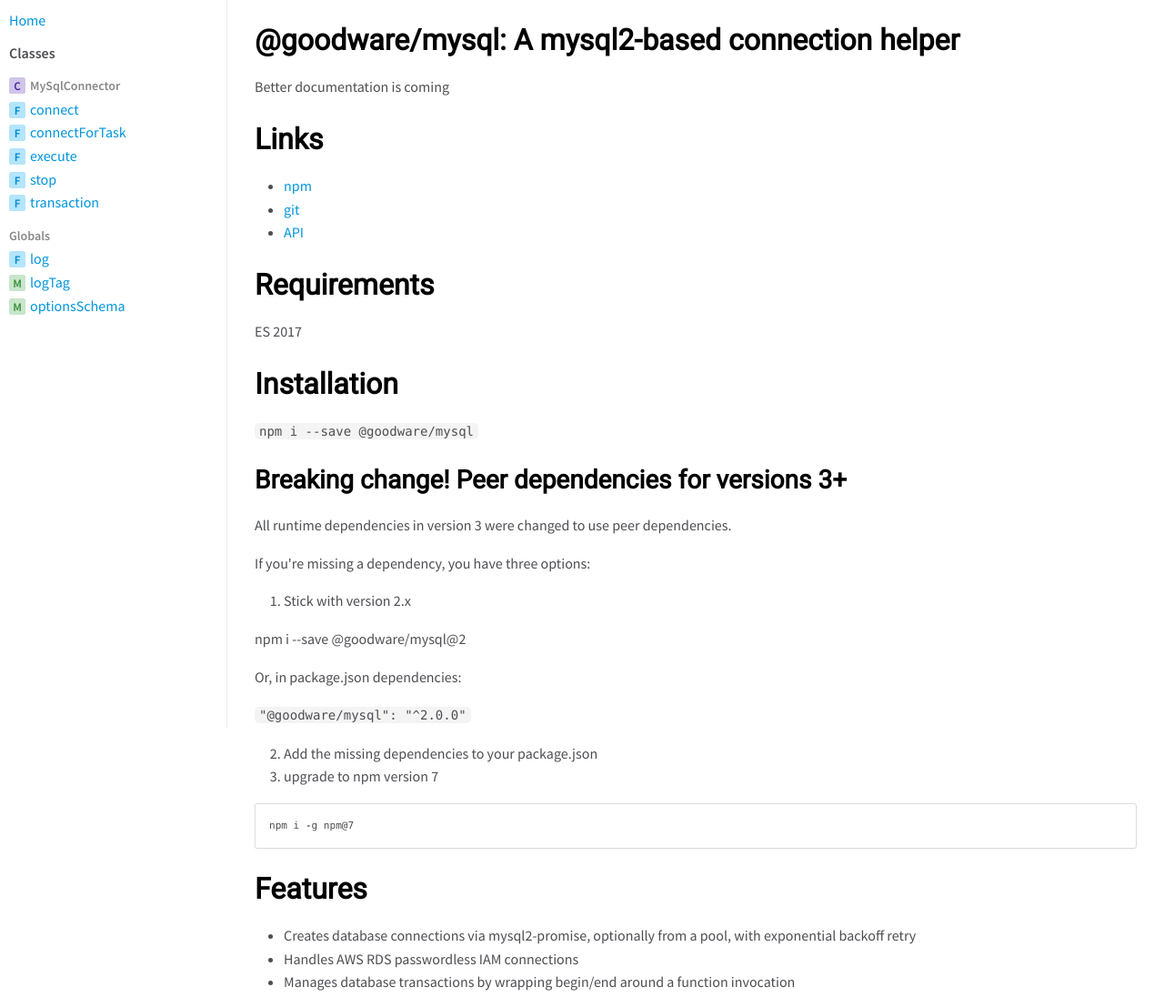
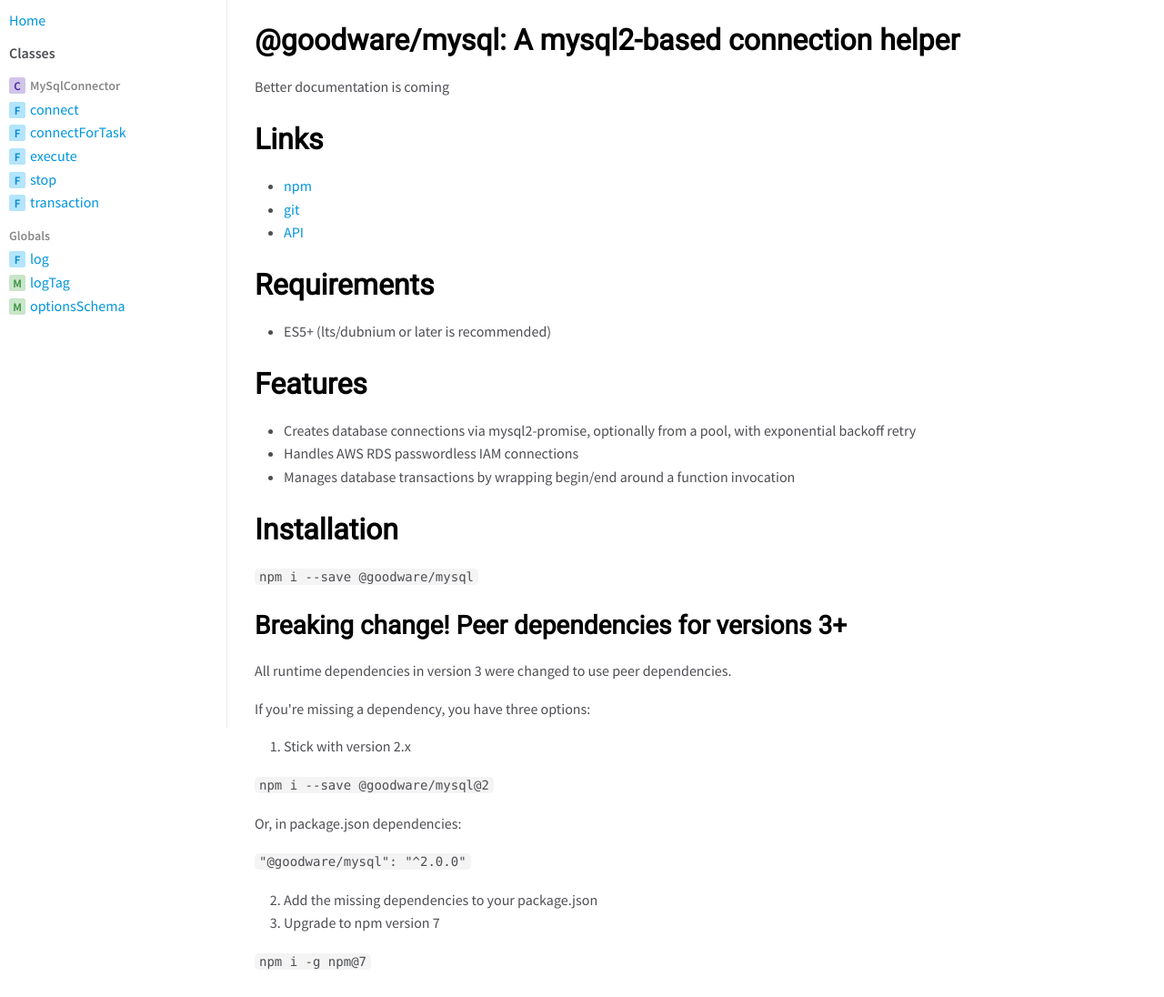
Before and after one commit to good-ware/js-mysql, a website: page docs/index.html in a window 1280 px wide. Shown: the top 1096 px of the page at 91% size. Drawn offline with nearby package versions, Linux system fonts and the light colour scheme.

Commit message:
Improve docs

```diff
--- a/docs/index.html
+++ b/docs/index.html
@@ -57,7 +57,15 @@
 <li><a href="https://good-ware.github.io/js-mysql/">API</a></li>
 </ul>
 <h1>Requirements</h1>
-<p>ES 2017</p>
+<ul>
+<li>ES5+ (lts/dubnium or later is recommended)</li>
+</ul>
+<h1>Features</h1>
+<ul>
+<li>Creates database connections via mysql2-promise, optionally from a pool, with exponential backoff retry</li>
+<li>Handles AWS RDS passwordless IAM connections</li>
+<li>Manages database transactions by wrapping begin/end around a function invocation</li>
+</ul>
 <h1>Installation</h1>
 <p><code>npm i --save @goodware/mysql</code></p>
 <h2>Breaking change! Peer dependencies for versions 3+</h2>
@@ -66,21 +74,14 @@
 <ol>
 <li>Stick with version 2.x</li>
 </ol>
-<p>npm i --save @goodware/mysql@2</p>
+<p><code>npm i --save @goodware/mysql@2</code></p>
 <p>Or, in package.json dependencies:</p>
 <p><code>&quot;@goodware/mysql&quot;: &quot;^2.0.0&quot;</code></p>
 <ol start="2">
 <li>Add the missing dependencies to your package.json</li>
-<li>upgrade to npm version 7</li>
+<li>Upgrade to npm version 7</li>
 </ol>
-<pre class="prettyprint source lang-shell"><code>npm i -g npm@7
-</code></pre>
-<h1>Features</h1>
-<ul>
-<li>Creates database connections via mysql2-promise, optionally from a pool, with exponential backoff retry</li>
-<li>Handles AWS RDS passwordless IAM connections</li>
-<li>Manages database transactions by wrapping begin/end around a function invocation</li>
-</ul>
+<p><code>npm i -g npm@7</code></p>
 <h1>Usage</h1>
 <ol>
 <li>Create an instance of the class that is exported by this module</li>
@@ -136,7 +137,7 @@
 <br class="clear">
 
 <footer>
-    Generated by <a href="https://github.com/jsdoc3/jsdoc">JSDoc 3.6.6</a> on Thu Dec 31 2020 11:06:26 GMT-0800 (Pacific Standard Time) using the Minami theme.
+    Generated by <a href="https://github.com/jsdoc3/jsdoc">JSDoc 3.6.6</a> on Thu Dec 31 2020 11:16:51 GMT-0800 (Pacific Standard Time) using the Minami theme.
 </footer>
 
 <script>prettyPrint();</script>
```
Also changed, not shown: docs/MySqlConnector.html (+1 -1 lines), docs/global.html (+1 -1 lines), docs/index.js.html (+1 -1 lines), README.md.
